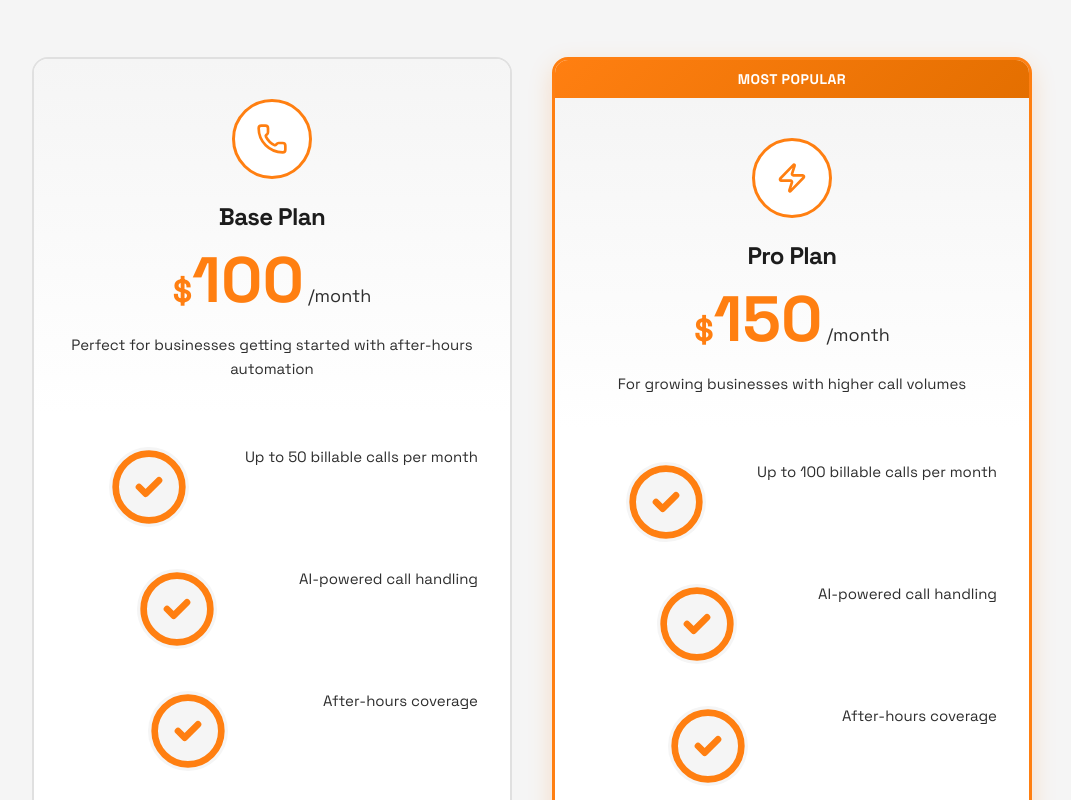
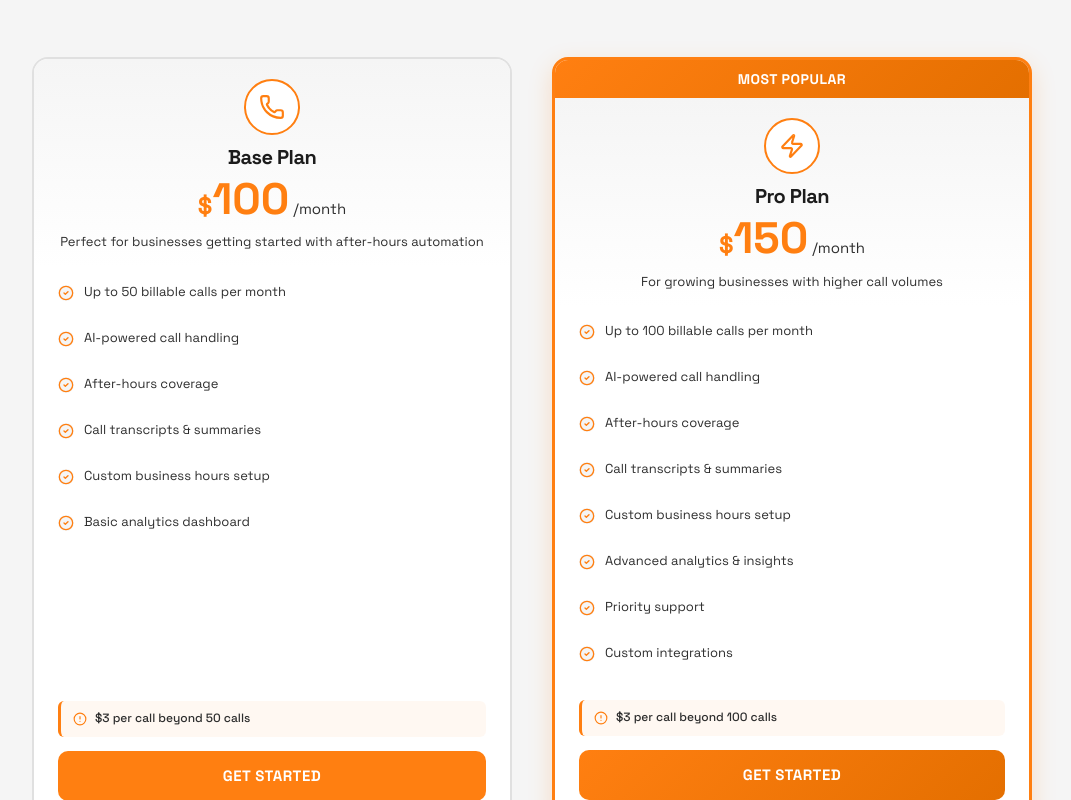
Before and after one commit to dougwhitewolff/4trades-platform, a Next.js app: page /pricing in a window 1280 px wide. Shown: the part 400-1200 px from the top of the page, without its empty margins (108-1179 px from the left). Built offline with nearby package versions, Linux system fonts and the light colour scheme.

Commit message:
review ui fixes

```diff
--- a/app/globals.css
+++ b/app/globals.css
@@ -945,7 +945,7 @@ section {
 .step-number {
     position: absolute;
     top: -10px;
-    right: -10px;
+    left: -10px;
     width: 40px;
     height: 40px;
     background-color: var(--orange-primary);
@@ -1793,7 +1793,7 @@ section {
     /* Fix 6: Step badges closer to icons */
     .step-number {
         top: -5px;
-        right: -5px;
+        left: -5px;
         width: 32px;
         height: 32px;
         font-size: 16px;
@@ -1906,7 +1906,7 @@ section {
     /* Even closer badges on very small screens */
     .step-number {
         top: -3px;
-        right: -3px;
+        left: -3px;
         width: 28px;
         height: 28px;
         font-size: 14px;
@@ -2013,6 +2013,8 @@ section {
     overflow: hidden;
     transition: all 0.4s ease;
     position: relative;
+    display: flex;
+    flex-direction: column;
 }
 
 .pricing-card:hover {
@@ -2039,22 +2041,23 @@ section {
 }
 
 .pricing-card-header {
-    padding: 40px 32px 32px;
+    padding: 20px 24px 16px;
     text-align: center;
     background: linear-gradient(180deg, var(--off-white) 0%, var(--pure-white) 100%);
+    flex-shrink: 0;
 }
 
 .plan-icon {
-    width: 80px;
-    height: 80px;
-    margin: 0 auto 24px;
+    width: 56px;
+    height: 56px;
+    margin: 0 auto 10px;
     background-color: var(--pure-white);
     border-radius: 50%;
     display: flex;
     align-items: center;
     justify-content: center;
     color: var(--orange-primary);
-    border: 3px solid var(--orange-primary);
+    border: 2px solid var(--orange-primary);
     transition: all 0.3s ease;
 }
 
@@ -2065,102 +2068,119 @@ section {
 }
 
 .plan-name {
+    font-size: 20px;
+    font-weight: 700;
+    color: var(--charcoal-black);
+    margin-bottom: 8px;
+}
+
+.plan-price {
+    display: flex;
+    align-items: baseline;
+    justify-content: center;
+    margin-bottom: 8px;
+}
+
+.price-currency {
     font-size: 24px;
     font-weight: 700;
-    color: var(--charcoal-black);
-    margin-bottom: 16px;
-}
-
-.plan-price {
-    display: flex;
-    align-items: baseline;
-    justify-content: center;
-    margin-bottom: 16px;
-}
-
-.price-currency {
-    font-size: 32px;
-    font-weight: 700;
     color: var(--orange-primary);
 }
 
 .price-amount {
-    font-size: 64px;
+    font-size: 44px;
     font-weight: 800;
     color: var(--orange-primary);
     line-height: 1;
 }
 
 .price-period {
-    font-size: 18px;
+    font-size: 15px;
     color: var(--dark-gray);
     margin-left: 4px;
 }
 
 .plan-description {
-    font-size: 15px;
+    font-size: 13px;
     color: var(--dark-gray);
-    line-height: 1.6;
+    line-height: 1.35;
     margin: 0;
 }
 
 .pricing-card-content {
-    padding: 32px;
+    padding: 16px 24px 20px;
+    display: flex;
+    flex-direction: column;
+    flex: 1;
 }
 
 .plan-features {
     display: flex;
     flex-direction: column;
-    gap: 16px;
-    margin-bottom: 24px;
+    gap: 4px;
+    margin-bottom: 14px;
+    flex: 1;
 }
 
 .feature-item {
     display: flex;
     align-items: flex-start;
-    gap: 12px;
-    font-size: 15px;
+    gap: 10px;
+    font-size: 13px;
     color: var(--dark-gray);
+    line-height: 1.4;
+}
+
+.feature-item span {
+    flex: 1;
 }
 
 .feature-icon {
     color: var(--orange-primary);
     flex-shrink: 0;
     margin-top: 2px;
+    width: 16px;
+    height: 16px;
+    min-width: 16px;
 }
 
 .plan-overage {
     display: flex;
     align-items: center;
-    gap: 12px;
-    padding: 16px;
+    gap: 8px;
+    padding: 10px 12px;
     background-color: rgba(255, 127, 17, 0.05);
     border-left: 3px solid var(--orange-primary);
     border-radius: 6px;
-    margin-bottom: 24px;
-    font-size: 14px;
+    margin-bottom: 14px;
+    margin-top: auto;
+    font-size: 12px;
     color: var(--dark-gray);
     font-weight: 500;
+    line-height: 1.3;
 }
 
 .plan-overage svg {
     color: var(--orange-primary);
     flex-shrink: 0;
+    width: 14px;
+    height: 14px;
 }
 
 .plan-cta-button {
     width: 100%;
-    padding: 16px 32px;
+    padding: 13px 28px;
     background-color: var(--orange-primary);
     color: var(--pure-white);
     border: none;
-    border-radius: 12px;
-    font-size: 16px;
+    border-radius: 10px;
+    font-size: 15px;
     font-weight: 700;
     cursor: pointer;
     transition: all 0.3s ease;
     text-transform: uppercase;
     letter-spacing: 0.5px;
+    margin-top: 0;
 }
 
 .plan-cta-button:hover {
@@ -2175,8 +2195,8 @@ section {
 
 .plan-note {
     text-align: center;
-    margin-top: 12px;
-    font-size: 13px;
+    margin-top: 10px;
+    font-size: 12px;
     color: var(--dark-gray);
     font-style: italic;
 }
@@ -2332,13 +2352,13 @@ section {
     gap: 20px;
     align-items: flex-start;
     padding: 32px;
-    background: linear-gradient(135deg, rgba(255, 127, 17, 0.05), rgba(255, 127, 17, 0.1));
-    border-left: 4px solid var(--orange-primary);
+    background: linear-gradient(135deg, rgba(144, 238, 144, 0.2), rgba(152, 251, 152, 0.25));
+    border-left: 4px solid #4CAF50;
     border-radius: 8px;
 }
 
 .billable-guarantee svg {
-    color: var(--orange-primary);
+    color: #4CAF50;
     flex-shrink: 0;
 }
 
--- a/app/page.tsx
+++ b/app/page.tsx
@@ -13,10 +13,10 @@ export default function Home() {
     <>
       <Navigation />
       <Hero />
-      <Challenge />
       <Solution />
       <Proof />
-      <Testimonials />
+      <Challenge />
+      {/* <Testimonials /> */}
       <HowItWorks />
       <WhyMatters />
       <Footer />
--- a/app/pricing/page.tsx
+++ b/app/pricing/page.tsx
@@ -39,7 +39,7 @@ export default function Pricing() {
               <div className="pricing-card">
                 <div className="pricing-card-header">
                   <div className="plan-icon">
-                    <Phone size={32} />
+                    <Phone size={26} />
                   </div>
                   <h3 className="plan-name">Base Plan</h3>
                   <div className="plan-price">
@@ -53,27 +53,27 @@ export default function Pricing() {
                 <div className="pricing-card-content">
                   <div className="plan-features">
                     <div className="feature-item">
-                      <CheckCircle2 size={20} className="feature-icon" />
+                      <CheckCircle2 size={16} className="feature-icon" />
                       <span>Up to 50 billable calls per month</span>
                     </div>
                     <div className="feature-item">
-                      <CheckCircle2 size={20} className="feature-icon" />
+                      <CheckCircle2 size={16} className="feature-icon" />
                       <span>AI-powered call handling</span>
                     </div>
                     <div className="feature-item">
-                      <CheckCircle2 size={20} className="feature-icon" />
+                      <CheckCircle2 size={16} className="feature-icon" />
                       <span>After-hours coverage</span>
                     </div>
                     <div className="feature-item">
-                      <CheckCircle2 size={20} className="feature-icon" />
+                      <CheckCircle2 size={16} className="feature-icon" />
                       <span>Call transcripts & summaries</span>
                     </div>
                     <div className="feature-item">
-                      <CheckCircle2 size={20} className="feature-icon" />
+                      <CheckCircle2 size={16} className="feature-icon" />
                       <span>Custom business hours setup</span>
                     </div>
                     <div className="feature-item">
-                      <CheckCircle2 size={20} className="feature-icon" />
+                      <CheckCircle2 size={16} className="feature-icon" />
                       <span>Basic analytics dashboard</span>
                     </div>
                   </div>
@@ -83,7 +83,7 @@ export default function Pricing() {
                     <span>$3 per call beyond 50 calls</span>
                   </div>
 
-                  <button className="plan-cta-button">Get Started</button>
+                  <a href="https://vasop-client.vercel.app/signup" className="plan-cta-button" style={{display: 'block', textDecoration: 'none', textAlign: 'center'}}>Get Started</a>
                 </div>
               </div>
 
@@ -92,7 +92,7 @@ export default function Pricing() {
                 <div className="featured-badge">Most Popular</div>
                 <div className="pricing-card-header">
                   <div className="plan-icon">
-                    <Zap size={32} />
+                    <Zap size={26} />
                   </div>
                   <h3 className="plan-name">Pro Plan</h3>
                   <div className="plan-price">
@@ -106,35 +106,35 @@ export default function Pricing() {
                 <div className="pricing-card-content">
                   <div className="plan-features">
                     <div className="feature-item">
-                      <CheckCircle2 size={20} className="feature-icon" />
+                      <CheckCircle2 size={16} className="feature-icon" />
                       <span>Up to 100 billable calls per month</span>
                     </div>
                     <div className="feature-item">
-                      <CheckCircle2 size={20} className="feature-icon" />
+                      <CheckCircle2 size={16} className="feature-icon" />
                       <span>AI-powered call handling</span>
                     </div>
                     <div className="feature-item">
-                      <CheckCircle2 size={20} className="feature-icon" />
+                      <CheckCircle2 size={16} className="feature-icon" />
                       <span>After-hours coverage</span>
                     </div>
                     <div className="feature-item">
-                      <CheckCircle2 size={20} className="feature-icon" />
+                      <CheckCircle2 size={16} className="feature-icon" />
                       <span>Call transcripts & summaries</span>
                     </div>
                     <div className="feature-item">
-                      <CheckCircle2 size={20} className="feature-icon" />
+                      <CheckCircle2 size={16} className="feature-icon" />
                       <span>Custom business hours setup</span>
                     </div>
                     <div className="feature-item">
-                      <CheckCircle2 size={20} className="feature-icon" />
+                      <CheckCircle2 size={16} className="feature-icon" />
                       <span>Advanced analytics & insights</span>
                     </div>
                     <div className="feature-item">
-                      <CheckCircle2 size={20} className="feature-icon" />
+                      <CheckCircle2 size={16} className="feature-icon" />
                       <span>Priority support</span>
                     </div>
                     <div className="feature-item">
-                      <CheckCircle2 size={20} className="feature-icon" />
+                      <CheckCircle2 size={16} className="feature-icon" />
                       <span>Custom integrations</span>
                     </div>
                   </div>
@@ -144,8 +144,7 @@ export default function Pricing() {
                     <span>$3 per call beyond 100 calls</span>
                   </div>
 
-                  <button className="plan-cta-button plan-cta-featured">Get Started</button>
-                  <p className="plan-note">Coming Soon</p>
+                  <a href="https://vasop-client.vercel.app/signup" className="plan-cta-button plan-cta-featured" style={{display: 'block', textDecoration: 'none', textAlign: 'center'}}>Get Started</a>
                 </div>
               </div>
 
--- a/components/Hero.tsx
+++ b/components/Hero.tsx
@@ -43,7 +43,7 @@ export default function Hero() {
         </p>
         <div className="hero-ctas">
           <Button asChild variant={"4trades-primary" as any} size="lg">
-            <a href="https://vasop-client.vercel.app/signup" target="_blank" rel="noopener noreferrer">Start My Setup</a>
+            <a href="https://vasop-client.vercel.app/signup">Start My Setup</a>
           </Button>
           <Button asChild variant={"4trades-secondary" as any} size="lg">
             <a href="#how-it-works">See How It Works</a>
--- a/components/HowItWorks.tsx
+++ b/components/HowItWorks.tsx
@@ -64,7 +64,7 @@ export default function HowItWorks() {
 
         <div className="section-cta">
           <Button asChild variant={"4trades-primary" as any} size="lg">
-            <a href="https://vasop-client.vercel.app/signup" target="_blank" rel="noopener noreferrer">Start My Setup</a>
+            <a href="https://vasop-client.vercel.app/signup">Start My Setup</a>
           </Button>
         </div>
       </div>
--- a/components/Navigation.tsx
+++ b/components/Navigation.tsx
@@ -45,7 +45,7 @@ export default function Navigation() {
           <a href="/pricing" onClick={close}>Pricing</a>
           <a href="/about" onClick={close}>About</a>
           <Button asChild variant={"4trades-primary" as any} size="default" className="nav-cta" onClick={close}>
-            <a href="https://vasop-client.vercel.app/signup" target="_blank" rel="noopener noreferrer">Start My Setup</a>
+            <a href="https://vasop-client.vercel.app/signup">Start My Setup</a>
           </Button>
         </div>
         <button
```
Also changed, not shown: 1 other file (tests, documents, lock files or other folders).
